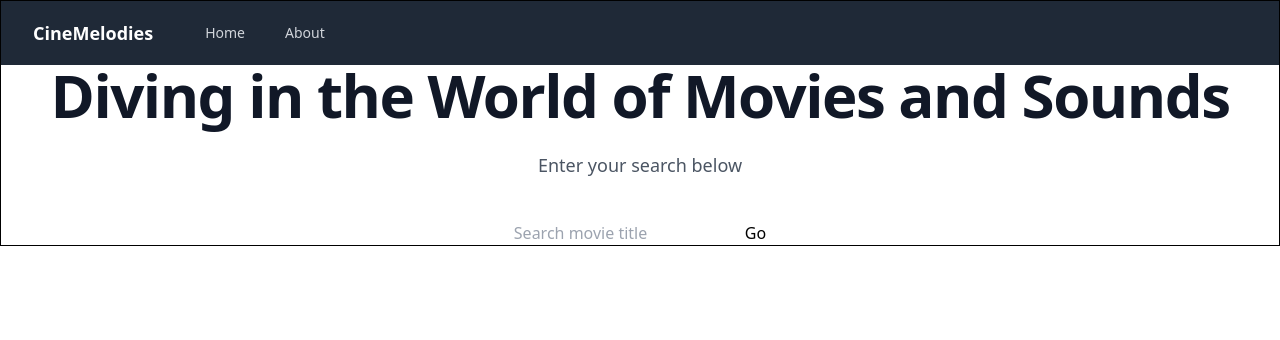
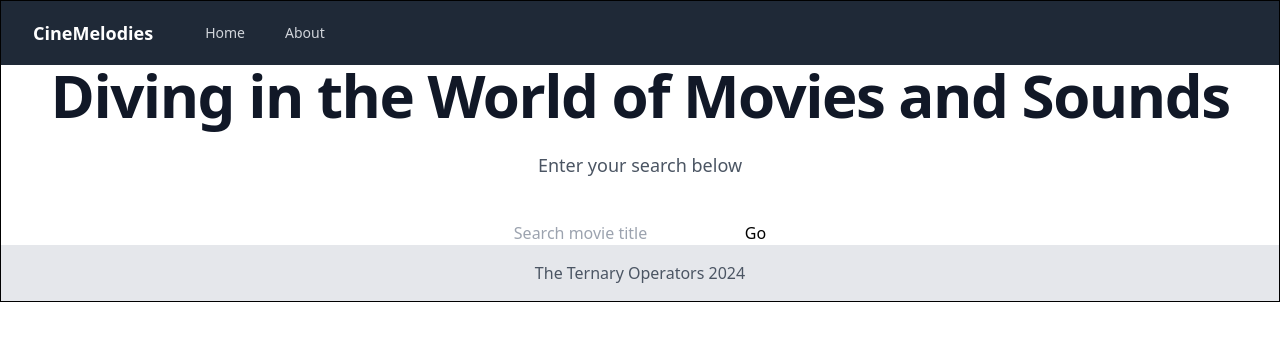
Before and after one commit to chantalcassinijones/CineMelodies-, a React (Vite) app in the folder cinemelodies/: page / in a window 1280 px wide. Shown: the top 340 px of the page. Built offline with nearby package versions, Linux system fonts and the light colour scheme.

Commit message:
Feat:Add footer component

```diff
--- a/cinemelodies/src/App.jsx
+++ b/cinemelodies/src/App.jsx
@@ -1,6 +1,7 @@
 import './App.css'
 import Navbar from './components/Navbar/Navbar'
 import Hero from './components/Hero/Hero'
+import Footer from './components/Footer/Footer'
 
 
 function App() {
@@ -8,6 +9,7 @@ function App() {
     <>
 <Navbar />
 <Hero />
+<Footer />
     </>
   )
 }
--- a/cinemelodies/src/components/Footer/Footer.jsx
+++ b/cinemelodies/src/components/Footer/Footer.jsx
@@ -0,0 +1,15 @@
+import React from 'react'
+
+const Footer = () => {
+  return (
+    <footer className="bg-gray-200">
+      <div className="container mx-auto py-4 px-6">
+        <p className="text-center text-gray-600">
+          The Ternary Operators 2024
+        </p>
+      </div>
+    </footer>
+    )
+}
+
+export default Footer
```
